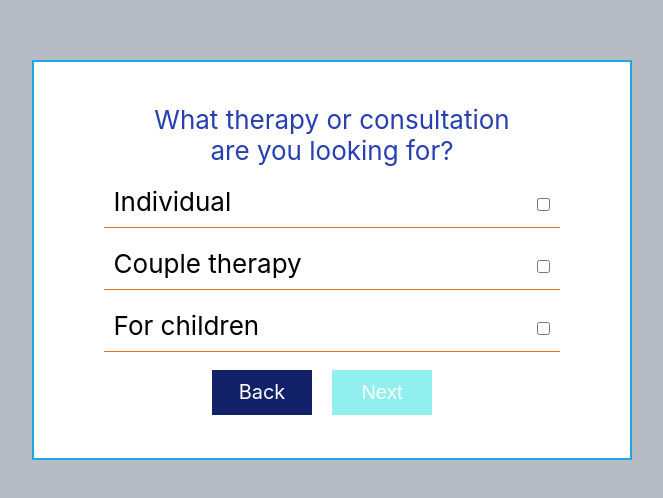
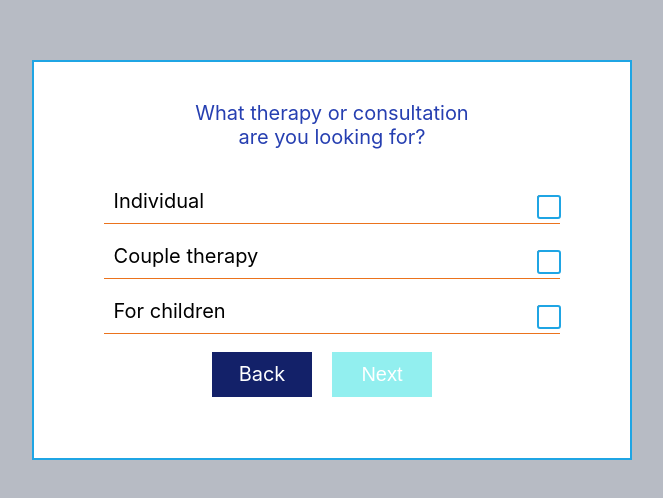
Before and after one commit to MarcinMG-web/Multi-Step-Medicine, a React (Create React App) app: page / in a window 1280 px wide. Shown: the part 140-638 px from the top of the page, without its empty margins (308-971 px from the left). Built offline with nearby package versions, Linux system fonts and the light colour scheme; data requests are answered from the project's data file.

Commit message:
Add style cheackedbox

```diff
--- a/src/components/pages/1_Therapy.js
+++ b/src/components/pages/1_Therapy.js
@@ -52,6 +52,7 @@ const Therapy = () => {
                 <div className='container_question-input'>
                   <input
                     type='checkbox'
+
                     name={question.type}
                     value={question.checked}
                     checked={question.checked}
--- a/src/scss/TherapyGenderOld.scss
+++ b/src/scss/TherapyGenderOld.scss
@@ -6,14 +6,15 @@
   justify-content: center;
   align-items: center;
   text-align: center;
-  background-color:$background-color-container;
+  background-color: $background-color-container;
   border: 2px solid $border-color;
-  font-size: 26px;
+  font-size: 20px;
 
   &_main {
     width: 80%;
     height: 250px;
-    color: black;
+    color: $black;
+    margin-top: 20px;
   }
   &_buttons {
     width: 100%;
@@ -36,3 +37,50 @@
     font-size: 16px;
   }
 }
+
+input[type='checkbox'] {
+  position: relative;
+  cursor: pointer;
+}
+input[type='checkbox']:before {
+  content: '';
+  display: block;
+  position: absolute;
+  width: 20px;
+  height: 20px;
+  top: 0;
+  left: 0;
+  border: 2px solid $border-color;
+  border-radius: 3px;
+  background-color: $white;
+}
+input[type='checkbox']:checked:after {
+  content: '';
+  display: block;
+  width: 10px;
+  height: 10px;
+  color: $black;
+  border: solid $checkbox-color;
+  border-width: 0 2px 2px 0;
+  -webkit-transform: rotate(45deg);
+  -ms-transform: rotate(45deg);
+  transform: rotate(45deg);
+  position: absolute;
+  top: 2px;
+  left: 6px;
+}
+
+input[type='checkbox']:hover:after {
+  content: '';
+  display: block;
+  width: 10px;
+  height: 10px;
+  border: solid $checkbox-color;
+  border-width: 0 2px 2px 0;
+  -webkit-transform: rotate(45deg);
+  -ms-transform: rotate(45deg);
+  transform: rotate(45deg);
+  position: absolute;
+  top: 2px;
+  left: 6px;
+}
--- a/src/scss/_variables.scss
+++ b/src/scss/_variables.scss
@@ -12,3 +12,8 @@ $border-color: rgb(31, 165, 228);
 $button-background-startSearchAgain: rgb(235, 115, 29);
 $button-background-changed:rgba(68, 121, 71, 0.616);
 $button-background-back: rgb(19, 33, 105);
+$checkbox-color: rgb(235, 148, 34);
+
+// Colors:
+$black:#000;
+$white:#fff;
```
